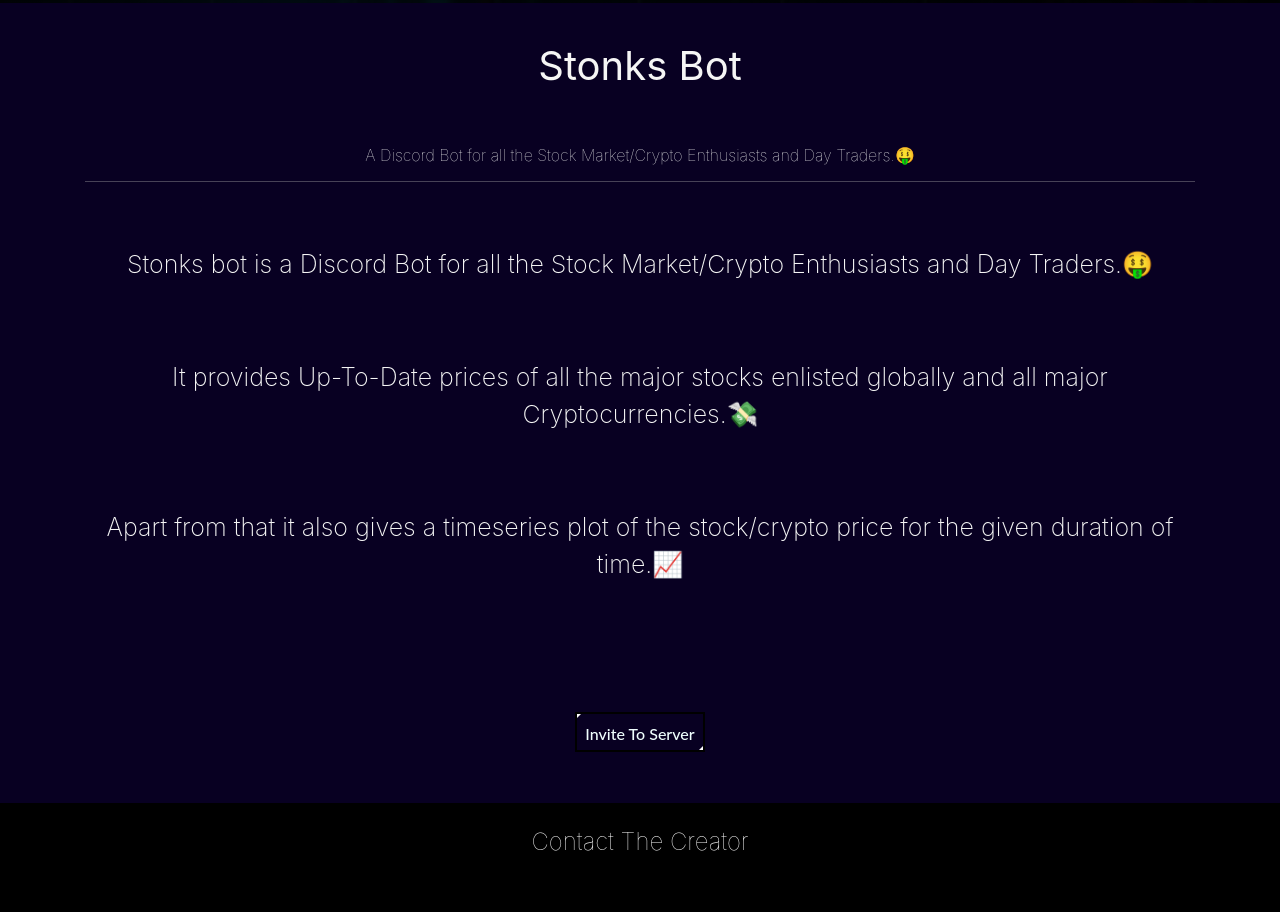
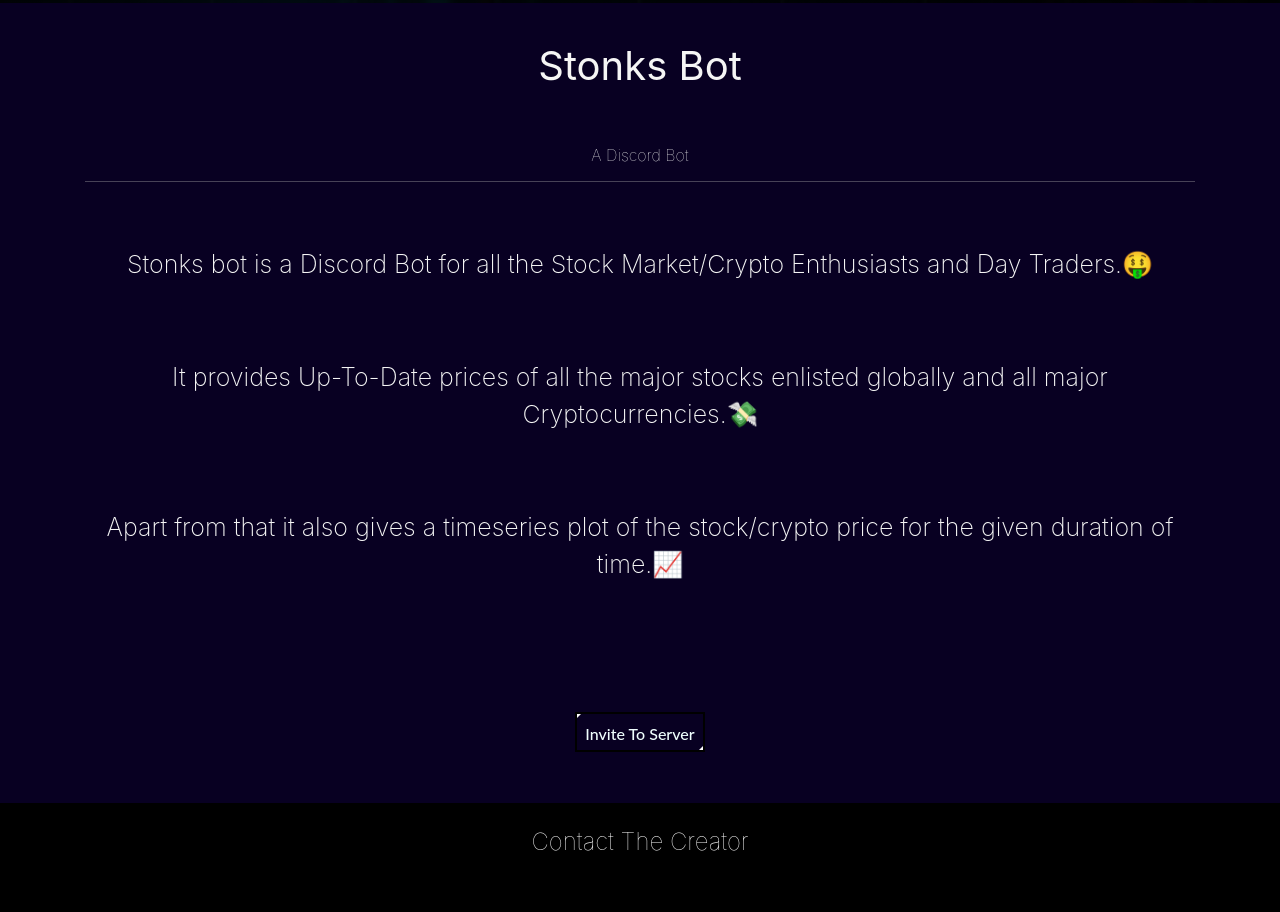
Before and after one commit to ShubhJoshi-557/Stonks-Bot-Website, a plain HTML site: page index.html in a window 1280 px wide. Shown: the part 797-1709 px from the top of the page. Drawn offline with nearby package versions, Linux system fonts and the light colour scheme; grey boxes are pictures that could not be loaded.

Commit message:
Update index.html

```diff
--- a/index.html
+++ b/index.html
@@ -20,7 +20,7 @@
 <body class="main">
     <div class="container gg">
         <h1 class="text-center second">Stonks Bot</h1><br><br>
-        <h6 class="text-center h6" >A Discord Bot for all the Stock Market/Crypto Enthusiasts and Day Traders.🤑</h6>
+        <h6 class="text-center h6" >A Discord Bot</h6>
         <hr style="background-color: rgba(255, 255, 255, 0.288);"><br><br>
         <p class="text-center n1">
             Stonks bot is a Discord Bot for all the Stock Market/Crypto Enthusiasts and Day Traders.🤑<br><br><br>
```
